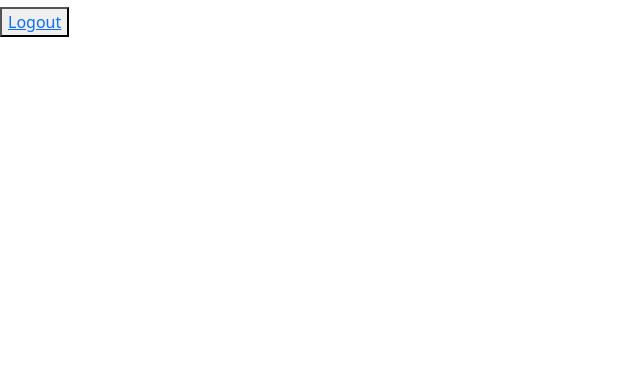
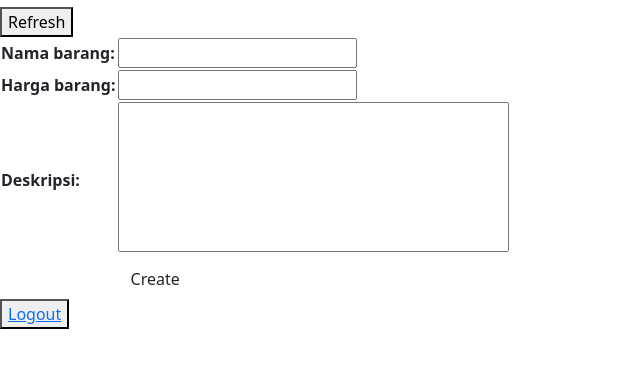
Before and after one commit to nayyara-airlangga/pbp-tutorial, a Django app: page /wishlist/ajax in a window 1280 px wide. Shown: the part 183-551 px from the top of the page, without its empty margins (0-640 px from the left). Run offline with Django 4.2, Linux system fonts and the light colour scheme; the visitor is signed in with stand-in values (Sample User, id 1); data comes from the database, SQL or seed files in the repository; data that the repository does not hold is empty.

Commit message:
Handle AJAX POST

```diff
--- a/static/js/script.js
+++ b/static/js/script.js
@@ -25,6 +25,27 @@ const fetchWishlist = async () => {
   document.getElementById("wishlist_table").innerHTML = table
 }
 
+document.getElementById("wishlist-form").onsubmit = async (event) => {
+  event.preventDefault()
+
+  let csrftoken = document.getElementsByName("csrfmiddlewaretoken")[0].value
+
+  let formData = new FormData(document.getElementById("wishlist-form"))
+  let data = {}
+
+  formData.forEach((value, key) => {
+    data[key] = value
+  })
+
+  await fetch("/wishlist/ajax/submit", {
+    method: "POST",
+    headers: {
+      "X-CSRFTOKEN": csrftoken
+    },
+    body: JSON.stringify(data)
+  })
+}
+
 if (window.location.pathname == "/wishlist/ajax") {
   fetchWishlist()
 }
--- /dev/null
+++ b/wishlist/forms.py
@@ -0,0 +1,23 @@
+from django import forms
+
+from wishlist.models import BarangWishList
+
+
+class CreateBarangWishlistForm(forms.ModelForm):
+    class Meta:
+        model = BarangWishList
+        fields = ['nama_barang', 'harga_barang', 'deskripsi']
+
+    nama_barang = forms.CharField(max_length=255)
+    harga_barang = forms.IntegerField()
+    deskripsi = forms.CharField(
+        widget=forms.Textarea(attrs={'rows': 6, 'style': 'resize: none;'})
+    )
+
+    def save(self, user_id, commit=True):
+        item = super().save(commit=False)
+
+        if commit:
+            item.save()
+
+        return item
--- a/wishlist/templates/wishlist_ajax.html
+++ b/wishlist/templates/wishlist_ajax.html
@@ -20,6 +20,19 @@
 
 <h5>Sesi terakhir login: {{ last_login }}</h5>
 
+<button type="button" onclick="fetchWishlist();">Refresh</button>
+
+<form method="POST" id="wishlist-form">
+  {% csrf_token %}
+  <table>
+    {{ form.as_table }}
+    <tr>
+      <td></td>
+      <td><input class="btn login_btn" type="submit" value="Create"></td>
+    </tr>
+  </table>
+</form>
+
 <button><a href="{% url 'wishlist:logout' %}">Logout</a></button>
 
 {% endblock content %}
--- a/wishlist/urls.py
+++ b/wishlist/urls.py
@@ -1,5 +1,6 @@
 from django.urls import path
 from wishlist.views import (
+    create_wishlist_ajax,
     login_user,
     logout_user,
     register,
@@ -23,4 +24,5 @@ urlpatterns = [
     path('xml/<int:id>/', show_wishlist_xml_by_id, name='show_wishlist_xml_by_id'),
     path('json/<int:id>/', show_wishlist_json_by_id, name='show_wishlist_json_by_id'),
     path('ajax', wishlist_ajax, name='wishlist_ajax'),
+    path('ajax/submit', create_wishlist_ajax, name='create_wishlist_ajax'),
 ]
--- a/wishlist/views.py
+++ b/wishlist/views.py
@@ -3,12 +3,14 @@ from django.contrib.auth import authenticate, login, logout
 from django.contrib.auth.decorators import login_required
 from django.contrib.auth.forms import UserCreationForm
 from django.core import serializers
-from django.http import HttpResponse, HttpResponseRedirect
+from django.http import HttpResponse, HttpResponseNotAllowed, HttpResponseRedirect
 from django.shortcuts import render, redirect
 from django.urls import reverse
+from wishlist.forms import CreateBarangWishlistForm
 from wishlist.models import BarangWishList
 
 import datetime
+import json
 
 # Create your views here.
 def register(request):
@@ -55,7 +57,26 @@ def logout_user(request):
 
 @login_required(login_url='/wishlist/login')
 def wishlist_ajax(request):
-    return render(request, 'wishlist_ajax.html')
+    form = CreateBarangWishlistForm()
+
+    context = {'form': form}
+    return render(request, 'wishlist_ajax.html', context)
+
+
+@login_required(login_url='/wishlist/login')
+def create_wishlist_ajax(request):
+    if request.method == "POST":
+        data = json.loads(request.body)
+
+        BarangWishList.objects.create(
+            nama_barang=data["nama_barang"],
+            deskripsi=data["deskripsi"],
+            harga_barang=data["harga_barang"],
+        )
+
+        return HttpResponse("Item created")
+
+    return HttpResponseNotAllowed('Incorrect method')
 
 
 @login_required(login_url='/wishlist/login')
```
